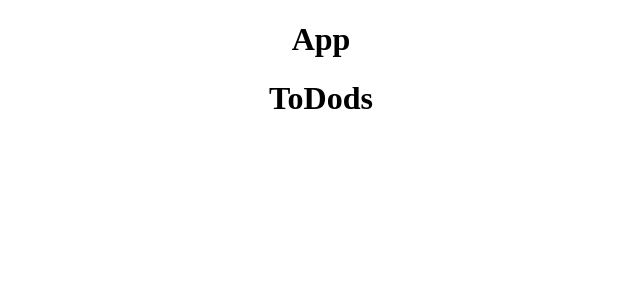
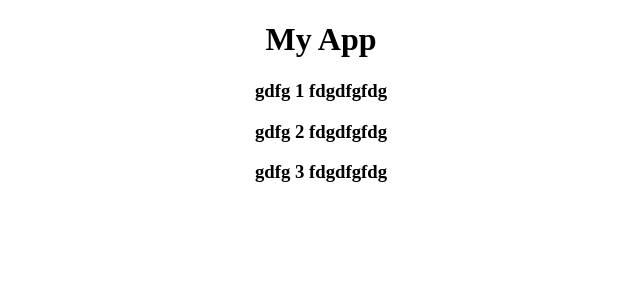
Before and after one commit to gerrymcdonnell/react-crashtodo, a React (Create React App) app: page / in a window 1280 px wide. Shown: the top 300 px of the page, without its empty margins (319-959 px from the left). Built offline with nearby package versions, Linux system fonts and the light colour scheme.

Commit message:
display todos

```diff
--- a/src/App.js
+++ b/src/App.js
@@ -5,22 +5,22 @@ import Todos from './components/Todos';
 
 class App extends Component {
 
-  state={
-    todos:[
+  state = {
+    todos: [
       {
-        id:1,
-        title:'gdfg 1 fdgdfgfdg',
-        completed:false
+        id: 1,
+        title: 'gdfg 1 fdgdfgfdg',
+        completed: false
       },
       {
-        id:2,
-        title:'gdfg 2 fdgdfgfdg',
-        completed:false
+        id: 2,
+        title: 'gdfg 2 fdgdfgfdg',
+        completed: false
       },
       {
-        id:3,
-        title:'gdfg 3 fdgdfgfdg',
-        completed:false
+        id: 3,
+        title: 'gdfg 3 fdgdfgfdg',
+        completed: false
       }
     ]
   }
@@ -28,12 +28,14 @@ class App extends Component {
 
   render() {
 
+    //print out the state
     console.log(this.state.todos)
 
     return (
       <div className="App">
-        <h1> App</h1>
-        <Todos/>
+        <h1> My App</h1>
+        {/* {pass todos to component} */}
+        <Todos myprop1="prop1" todos={this.state.todos} />
       </div>
     );
   }
--- a/src/components/Todos.js
+++ b/src/components/Todos.js
@@ -2,11 +2,9 @@ import React, { Component } from 'react';
 
 class Todos extends Component {
   render() {
-    return (
-      <div>
-        <h1> ToDods</h1>
-      </div>
-    );
+    return this.props.todos.map((todo)=>(
+        <h3>{todo.title}</h3>
+    ))
   }
 }
 
```
